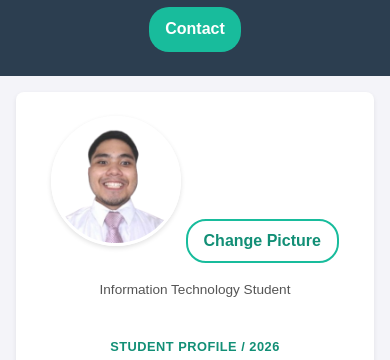
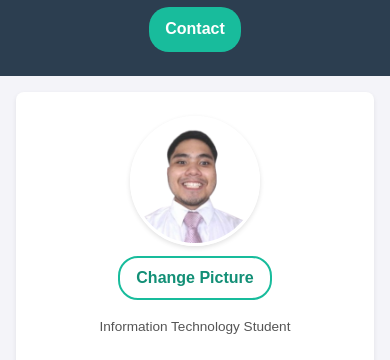
Before and after one commit to AchillesAlbacete/Albacete_StudentProfile, a website: page www/index.html in a window 390 px wide. Shown: the part 122-482 px from the top of the page. Drawn offline with Linux system fonts and the light colour scheme; some packages are replaced by stand-ins of ours.

Commit message:
fix:profile picture alignment to center.

```diff
--- a/www/style.css
+++ b/www/style.css
@@ -104,11 +104,13 @@ body {
 }
 
 .profile-pic {
+    display: block;
     width: 130px;
     height: 130px;
     border: 3px solid #ffffff;
     border-radius: 50%;
     object-fit: cover;
+    object-position: center;
     box-shadow: 0 2px 5px rgba(0, 0, 0, 0.12);
 }
 
@@ -157,7 +159,9 @@ p {
 }
 
 .portrait-frame {
-    text-align: center;
+    display: flex;
+    flex-direction: column;
+    align-items: center;
 }
 
 .portrait-label {
```
